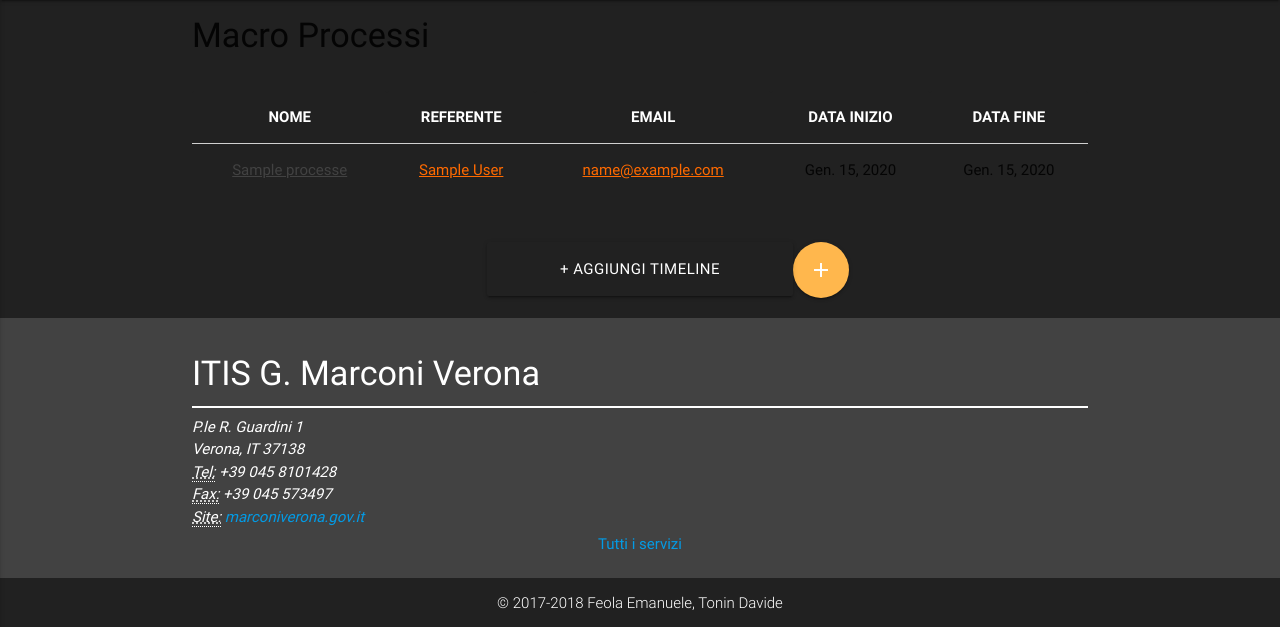
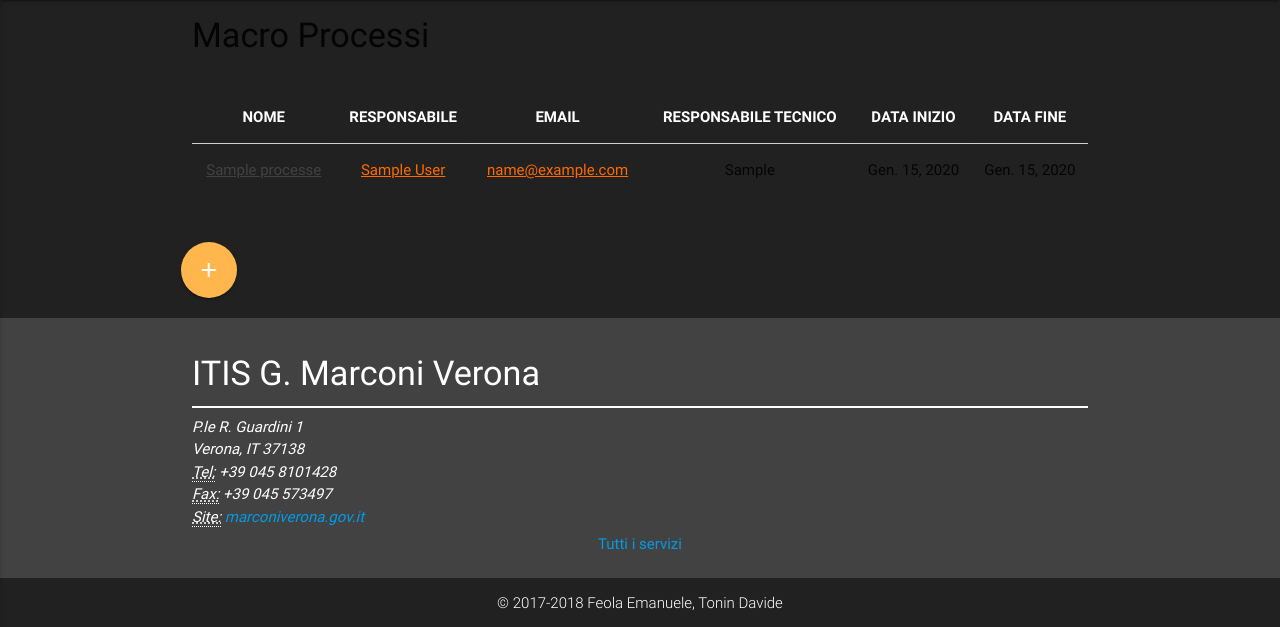
Before and after one commit to DavideTonin99/djfantamarconi, a Django app: page /fantamarconi/processes/ in a window 1280 px wide. Shown: the part 64-691 px from the top of the page. Run offline with Django 3.2, Linux system fonts and the light colour scheme; a user stored in the database is signed in; tables that the repository leaves empty hold one stand-in row (values such as "Sample post"); some libraries are stand-ins or nearby versions.

Commit message:
Added technical referent for processes

```diff
--- a/fantamarconi/models.py
+++ b/fantamarconi/models.py
@@ -12,6 +12,7 @@ class Processes(models.Model):
     start_date = models.DateField(auto_now=False, null=True, blank=True)
     end_date = models.DateField(auto_now=False, null=True, blank=True)
     referent = models.ForeignKey(settings.AUTH_USER_MODEL, on_delete=models.PROTECT)
+    technical_referent = models.CharField(max_length=255, blank=True, null=True)
 
     def __str__(self):
         return str(self.name)
--- a/fantamarconi/urls.py
+++ b/fantamarconi/urls.py
@@ -28,7 +28,7 @@ urlpatterns = [
     url(r'^myprocesses/$', login_required(MyProcessesView.as_view()), name='myprocesses'),
     url(r'^myprocesses/(?P<pk>\d+)/$', login_required(UpdateView.as_view(
         model = Processes,
-        fields = ['name','start_date', 'end_date','referent'],
+        fields = ['name','start_date', 'end_date','referent', 'technical_referent'],
         template_name = 'single_process.html',
         #redirect = 'MyProcessesView'
     )) , name="modify-macroprocess"),
--- a/fantamarconi/views.py
+++ b/fantamarconi/views.py
@@ -56,7 +56,8 @@ class ProcessesView(TemplateView):
             context['processes'] = [({'process':process,
                                     'referent_name': process.referent.first_name,
                                     'referent_surname': process.referent.last_name,
-                                    'referent_email': process.referent.email})
+                                    'referent_email': process.referent.email,
+                                    'technical_referent': process.technical_referent})
                                     for process in processes]
         else:
             context['macro_processes_error'] = 'Nessun risultato trovato'
@@ -83,7 +84,8 @@ class MyProcessesView(TemplateView):
             context['processes'] = [({'process':process,
                                     'referent_name': process.referent.first_name,
                                     'referent_surname': process.referent.last_name,
-                                    'referent_email': process.referent.email})
+                                    'referent_email': process.referent.email,
+                                    'technical_referent': process.technical_referent})
                                     for process in macro_processes]
         else:
             context['macro_processes_error'] = 'Nessun Macro Processo trovato'
--- a/templates/processes.html
+++ b/templates/processes.html
@@ -6,15 +6,16 @@
     {% if macro_processes_error != null %}
         <div class='row' id='message-row'><h4 class='col s12 text-center' style="color: red;">{{ macro_processes_error }}</h4></div>
     {% else %}
+    <h4>Macro Processi</h4>
     <div class="table-container">
-        <h4>Macro Processi</h4>
         <br>
         <table id='macroprocesses-table' class='highlight centered responsive-table'>
             <thead>
                 <tr class="grey darken-4 white-text">
                     <th>NOME</th>
-                    <th>REFERENTE</th>
+                    <th>RESPONSABILE</th>
                     <th>EMAIL</th>
+                    <th>RESPONSABILE TECNICO</th>
                     <th>DATA INIZIO</th>
                     <th>DATA FINE</th>
                 </tr>
@@ -30,6 +31,11 @@
 
                         <td class="align-middle"><a href="{{ row.process.get_timeline_by_referent }}" style="color: #ff6a00 !important"><u>{{ row.referent_name }} {{ row.referent_surname }}</u></a></td>
                         <td class="align-middle"><a href="mailto:{{ row.referent_email }}" target="_top" style="color: #ff6a00 !important"><u>{{ row.referent_email }}</u></a></td>
+                        {% if row.process.technical_referent == None %}
+                            <td class="align-middle"></a></td>
+                        {% else %}
+                            <td class="align-middle">{{ row.process.technical_referent }}</a></td>
+                        {% endif %}
                         <td class="align-middle">{{ row.process.start_date }}</td>
                         <td class="align-middle">{{ row.process.end_date }}</td>
                     </tr>
@@ -44,8 +50,6 @@
         <!-- <div class='row' id='add-process'> -->
         <div class='row'>
             <a class="btn-floating btn-large waves-effect waves-light orange lighten-2" href='{% url 'add-process' %}' target='_blank'><i class="material-icons">add</i></a>
-        <a class='waves-effect waves-light btn-large col s10 m10 l4 offset-s1 offset-m1 offset-l4 grey darken-4' href='{% url 'add-timeline' %}' target="_blank">+ AGGIUNGI TIMELINE</a>
-
         </div>
     {% endif %}
     {% if page == "myprocesses" %}
@@ -54,14 +58,13 @@
         {% if timeline_processes_error != null %}
             <div class='row' id='message-row'><h4 class='col s12 text-center blue-text text-darken-4'>{{ timeline_processes_error }}</h4></div>
         {% else %}
+        <h4>Micro Processi</h4>
         <div class="table-container">
-        <h4>Micro Processi</h4>
-
             <table id='processes-table' class='highlight centered responsive-table'>
                 <thead>
                     <tr class="grey darken-4 white-text">
                         <th>MACRO PROCESSO</th>
-                        <th>REFERENTE</th>
+                        <th>RESPONSABILE</th>
                         <th>EMAIL</th>
                         <th>COMPITO</th>
                         <th>DATA INIZIO</th>
```
Also changed, not shown: templates/single_process.html (+9 -0 lines), fantamarconi/migrations/0020_processes_technical_referent.py (added), 1 other file.
